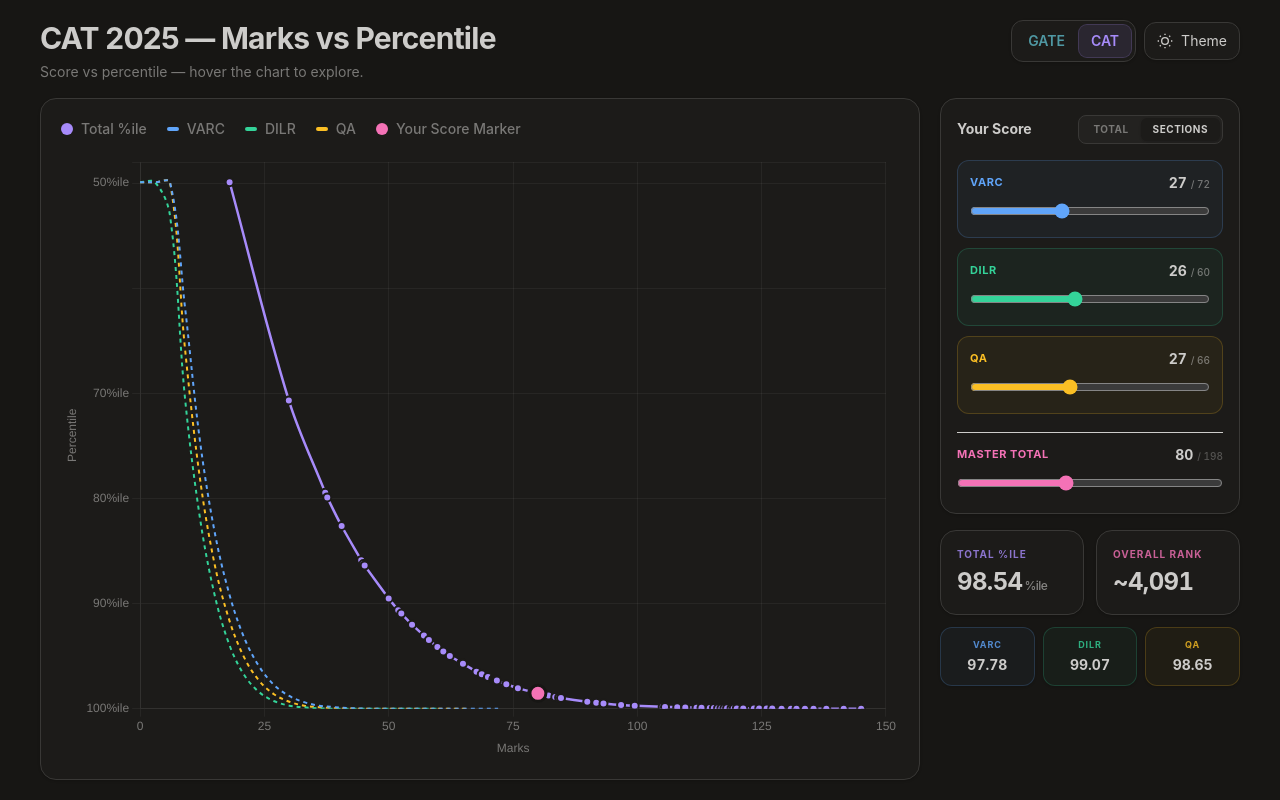
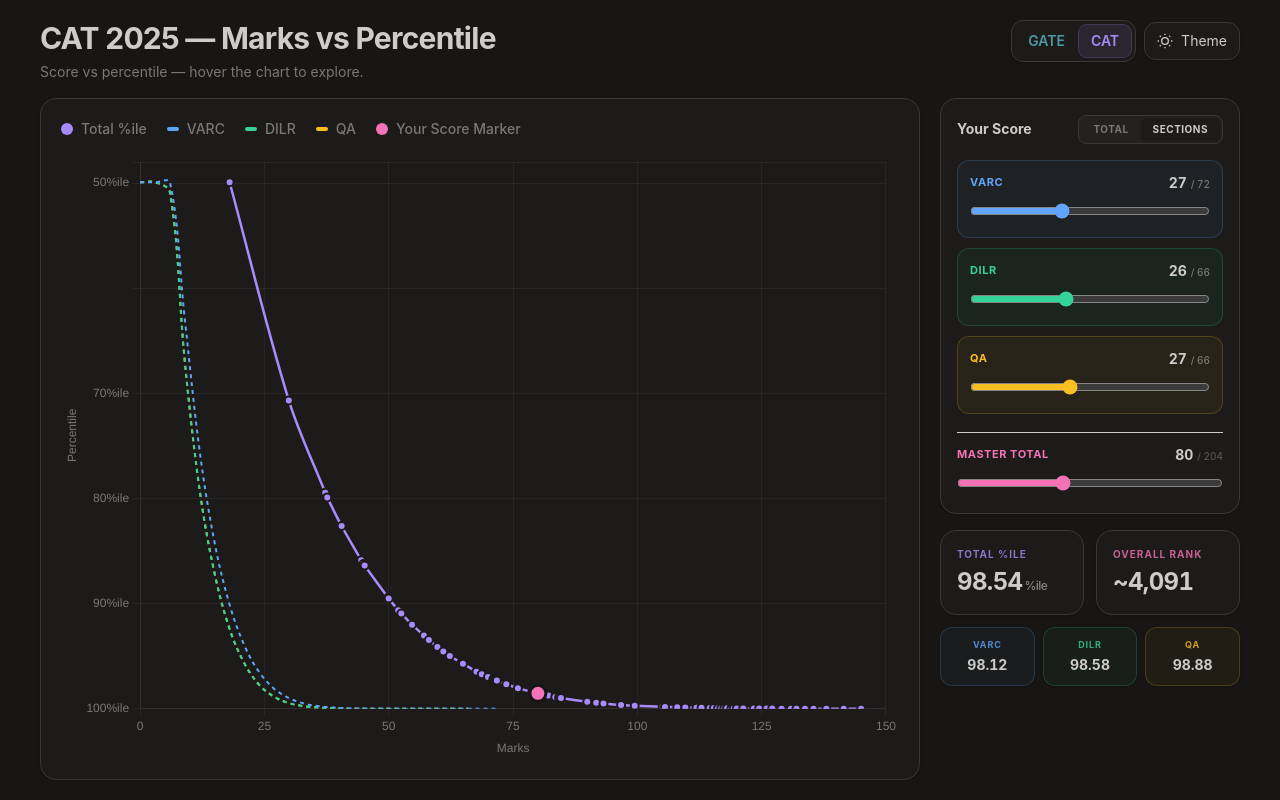
Before and after one commit to ilvoirr/GATE-CSE-RANKS-TO-MARKS-INTERPOLATION, a Next.js app: page / in a window 1280 px wide. Both pictures are taken after a click on the button "CAT". Built offline with nearby package versions, Linux system fonts and the light colour scheme.

Commit message:
fixed crazy vibecoding errors

```diff
--- a/src/app/page.tsx
+++ b/src/app/page.tsx
@@ -209,9 +209,9 @@
   const catResult = interpolateCAT(currentCatTotal);
 
   // UI Sectional Results
-  const varcResult = interpolateCAT(catScores.varc * (198/72));
-  const dilrResult = interpolateCAT(catScores.dilr * (198/60));
-  const qaResult   = interpolateCAT(catScores.qa * (198/66));
+  const varcResult = interpolateCAT(catScores.varc * (204/72));
+  const dilrResult = interpolateCAT(catScores.dilr * (204/66));
+  const qaResult   = interpolateCAT(catScores.qa * (204/66));
 
   // Sync state between total and sections based on proportions
   const handleCatModeToggle = (newMode: CatInputMode) => {
@@ -220,8 +220,8 @@
       setCatTotalOnly(catScores.varc + catScores.dilr + catScores.qa);
     } else {
       const t = catTotalOnly;
-      const varc = Math.round(t * (72 / 198));
-      const dilr = Math.round(t * (60 / 198));
+      const varc = Math.round(t * (72 / 204));
+      const dilr = Math.round(t * (66 / 204));
       const qa = t - varc - dilr; // remainder guarantees exact sum
       setCatScores({ varc, dilr, qa });
     }
@@ -347,7 +347,7 @@
         const generateSectionData = (maxMarks: number) => {
           const d = [];
           for(let i=0; i<=maxMarks; i+=3) {
-            d.push({ x: i, y: 100 - interpolateCAT(i * (198/maxMarks)).p });
+            d.push({ x: i, y: 100 - interpolateCAT(i * (204/maxMarks)).p });
           }
           return d;
         };
@@ -363,7 +363,7 @@
           },
           {
             label: "DILR",
-            data: generateSectionData(60),
+            data: generateSectionData(66),
             borderColor: dilrColor,
             pointRadius: 0, pointHoverRadius: 0,
             borderWidth: 2, tension: 0.35, fill: false, borderDash: [4, 4],
@@ -487,9 +487,9 @@
 
       let varcP, dilrP, qaP;
       if (catInputMode === "sections") {
-        if (c <= 72) varcP = interpolateCAT(c * (198/72)).p;
-        if (c <= 60) dilrP = interpolateCAT(c * (198/60)).p;
-        if (c <= 66) qaP = interpolateCAT(c * (198/66)).p;
+        if (c <= 72) varcP = interpolateCAT(c * (204/72)).p;
+        if (c <= 66) dilrP = interpolateCAT(c * (204/66)).p;
+        if (c <= 66) qaP = interpolateCAT(c * (204/66)).p;
       }
 
       setHover({ x: tx, y: Math.max(8, mouseY - 44), marks: c, catR: r, catP: p, varcP, dilrP, qaP });
@@ -750,10 +750,10 @@
                   <div className={`p-3.5 rounded-xl border ${border} ${sfOff}`}>
                     <div className="flex justify-between items-end mb-2">
                       <label className="text-xs font-bold uppercase tracking-widest" style={{ color: accentCat }}>Total Marks</label>
-                      <span className="text-sm font-bold tabular-nums">{catTotalOnly} <span className={`text-[10px] font-medium opacity-60 ${muted}`}>/ 198</span></span>
+                      <span className="text-sm font-bold tabular-nums">{catTotalOnly} <span className={`text-[10px] font-medium opacity-60 ${muted}`}>/ 204</span></span>
                     </div>
                     <input
-                      type="range" min={0} max={198} step={1}
+                      type="range" min={0} max={204} step={1}
                       value={catTotalOnly}
                       onChange={(e) => setCatTotalOnly(parseInt(e.target.value))}
                       className="w-full cursor-pointer"
@@ -781,10 +781,10 @@
                     <div className="p-3 rounded-xl border" style={{ borderColor: `${dilrColor}33`, backgroundColor: `${dilrColor}0d` }}>
                       <div className="flex justify-between items-center mb-2">
                         <label className="text-[11px] font-bold uppercase tracking-wider" style={{ color: dilrColor }}>DILR</label>
-                        <span className="text-sm font-bold tabular-nums" style={{ color: text }}>{catScores.dilr} <span className="text-[10px] font-medium opacity-50">/ 60</span></span>
+                        <span className="text-sm font-bold tabular-nums" style={{ color: text }}>{catScores.dilr} <span className="text-[10px] font-medium opacity-50">/ 66</span></span>
                       </div>
                       <input
-                        type="range" min={0} max={60} step={1}
+                        type="range" min={0} max={66} step={1}
                         value={catScores.dilr}
                         onChange={(e) => setCatScores(prev => ({ ...prev, dilr: parseInt(e.target.value) }))}
                         className="w-full cursor-pointer"
@@ -811,15 +811,15 @@
                     <div className="mt-2 pt-3 border-t" style={{ borderColor: border }}>
                       <div className="flex justify-between items-center mb-2">
                         <label className="text-[11px] font-bold uppercase tracking-wider" style={{ color: accentCat2 }}>Master Total</label>
-                        <span className="text-sm font-bold tabular-nums">{currentCatTotal} <span className={`text-[10px] font-medium opacity-60 ${muted}`}>/ 198</span></span>
+                        <span className="text-sm font-bold tabular-nums">{currentCatTotal} <span className={`text-[10px] font-medium opacity-60 ${muted}`}>/ 204</span></span>
                       </div>
                       <input
-                        type="range" min={0} max={198} step={1}
+                        type="range" min={0} max={204} step={1}
                         value={currentCatTotal}
                         onChange={(e) => {
                           const t = parseInt(e.target.value);
-                          const varc = Math.round(t * (72 / 198));
-                          const dilr = Math.round(t * (60 / 198));
+                          const varc = Math.round(t * (72 / 204));
+                          const dilr = Math.round(t * (66 / 204));
                           const qa = t - varc - dilr;
                           setCatScores({ varc, dilr, qa });
                         }}
```
